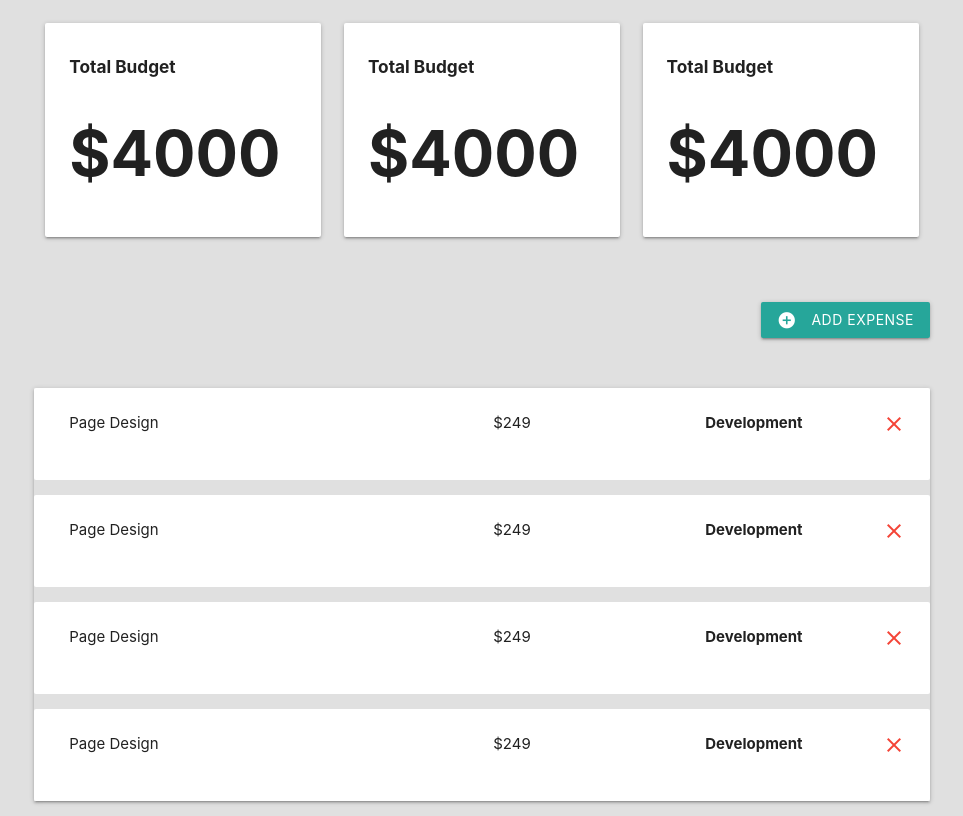
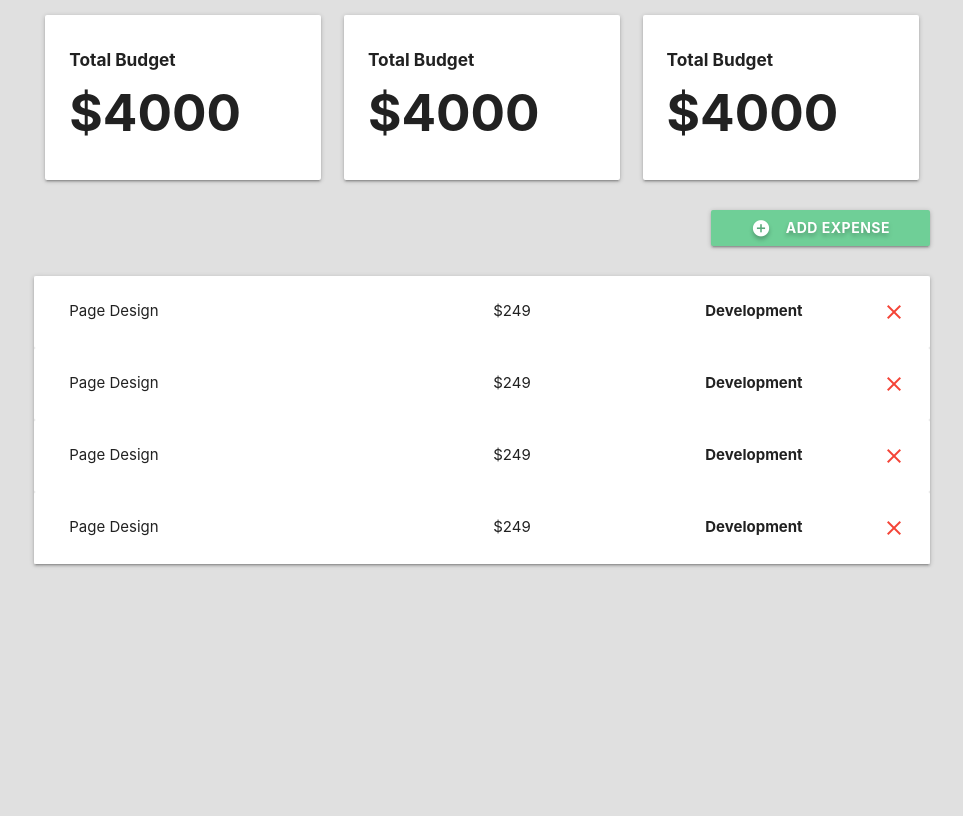
Before and after one commit to karthikkashyap98/budgetapp, a Django app: page /1 in a window 1280 px wide. Shown: the whole page, without its empty margins (158-1121 px from the left). After the commit the page ends 567 px from the top, so only its background shows below. Run offline with Django 3.2, Linux system fonts and the light colour scheme.

Commit message:
Fix margin of card-panel

```diff
--- a/budget/static/css/styles.css
+++ b/budget/static/css/styles.css
@@ -17,15 +17,18 @@
 
 	font-weight: bold;
 
+	}
 
-/*	}
 .row {
 
 	margin : 0!important;
 }
-*/
 
+.card-panel {
+    margin-top: 0!important;
+    margin-bottom: 0!important;
 
+}
 /*project_list (noproject) */
 
 .noproject-wrapper {
```
